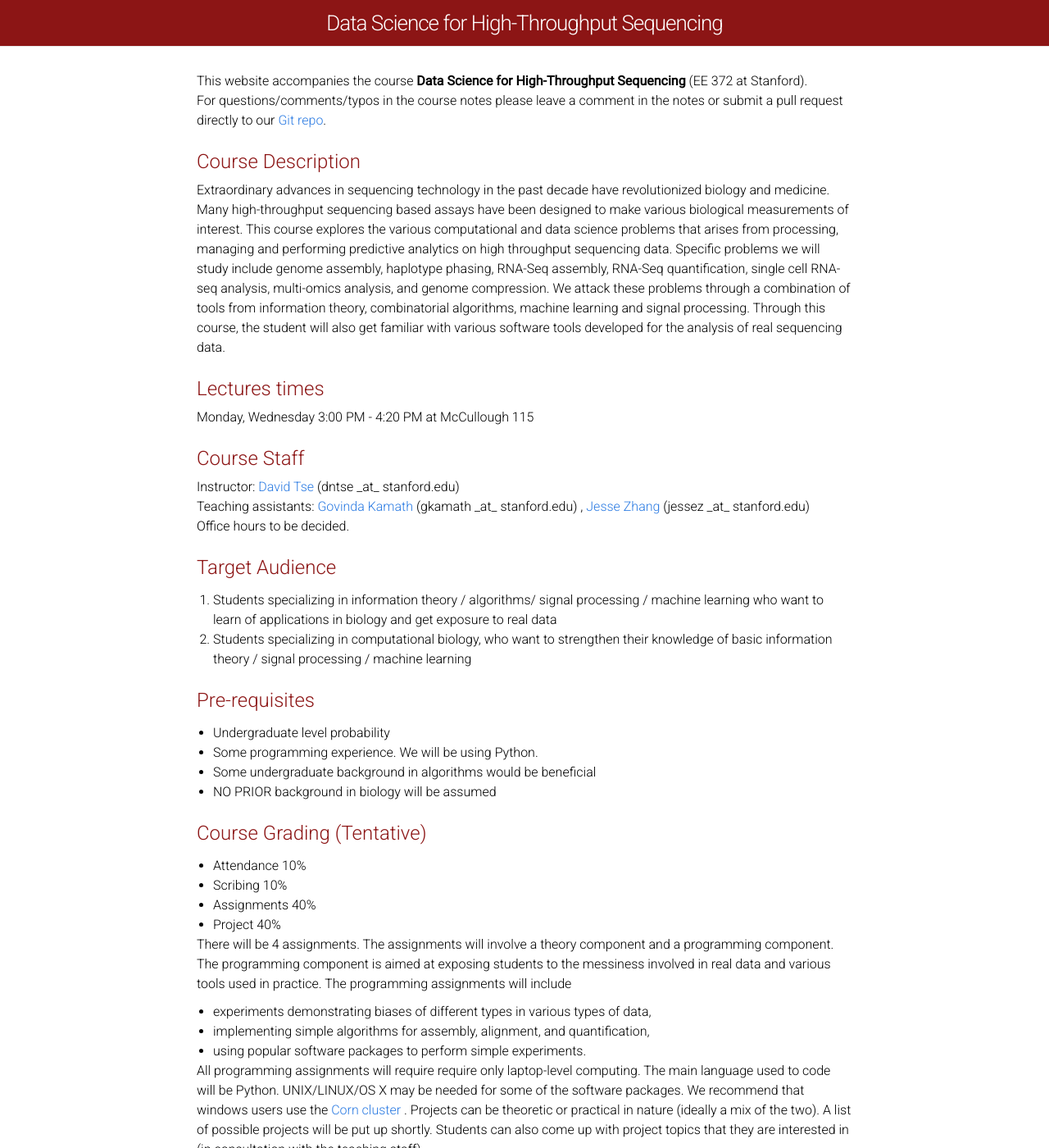
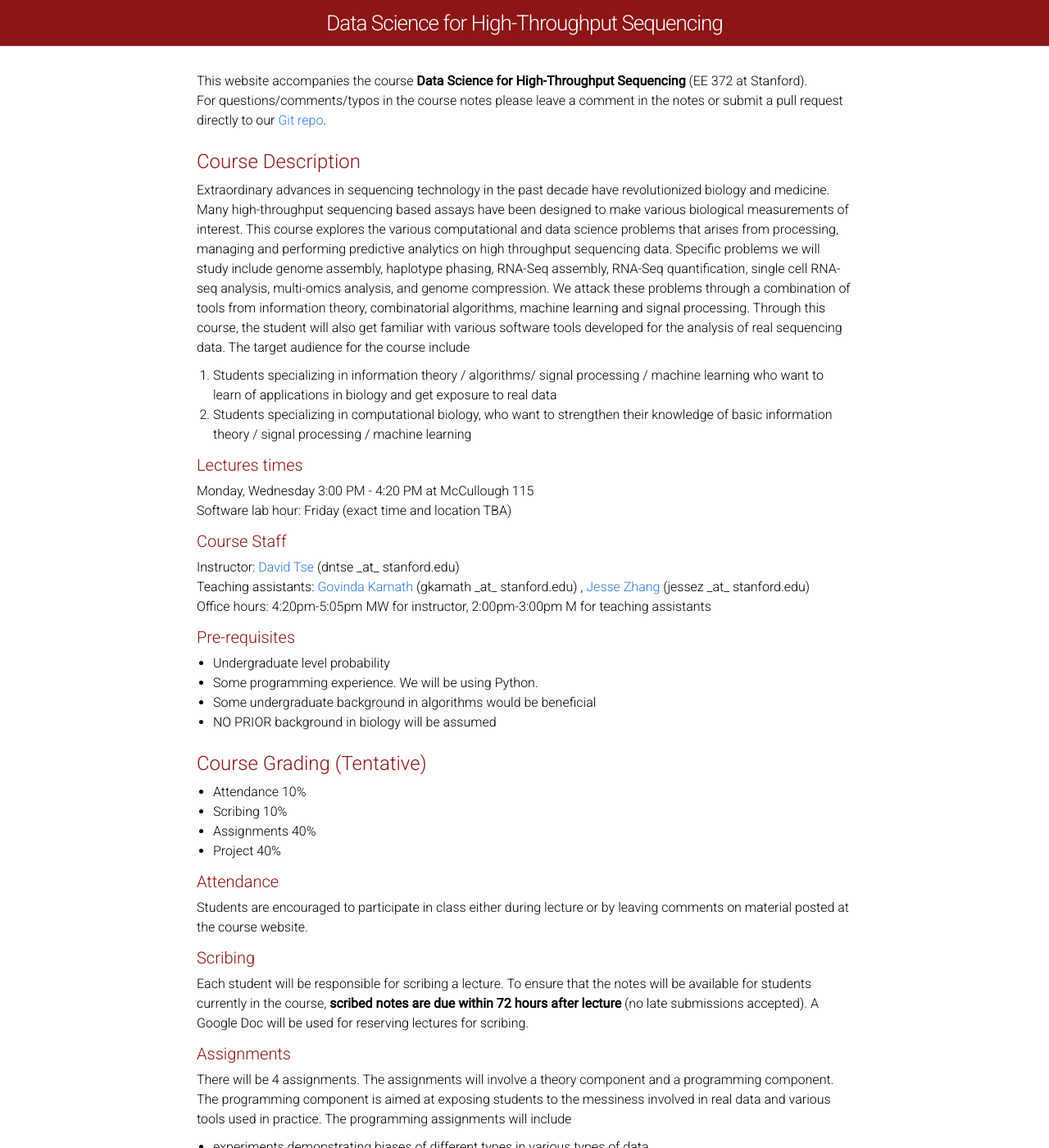
Before and after one commit to laurashen/data-science-sequencing.github.io, a Jekyll site: the page built from index.html, in a window 1280 px wide and 1400 px high. Shown: the whole window at 82% size. Built offline with Jekyll 4.4.1, drawn with Linux system fonts in a browser that asks for light colours; some of the changed text lies outside the part shown.

Commit message:
updates on course info

```diff
--- a/index.html
+++ b/index.html
@@ -15,32 +15,9 @@ layout: default
 
    <div class="module-header">Course Description</div>
 
-   Extraordinary advances in sequencing technology  in the past decade have revolutionized biology and medicine. Many high-throughput sequencing based assays have been designed to make various biological measurements of interest. This course explores the various computational and data science problems that arises from processing, managing and performing predictive analytics on high throughput sequencing data. Specific problems we will study include genome assembly, haplotype phasing, RNA-Seq assembly, RNA-Seq quantification, single cell RNA-seq analysis, multi-omics analysis, and genome compression. We attack these problems through a combination of tools from  information theory, combinatorial algorithms, machine learning and signal processing. Through this course, the student will also get familiar with various software tools developed for the analysis of real sequencing data.
+   Extraordinary advances in sequencing technology  in the past decade have revolutionized biology and medicine. Many high-throughput sequencing based assays have been designed to make various biological measurements of interest. This course explores the various computational and data science problems that arises from processing, managing and performing predictive analytics on high throughput sequencing data. Specific problems we will study include genome assembly, haplotype phasing, RNA-Seq assembly, RNA-Seq quantification, single cell RNA-seq analysis, multi-omics analysis, and genome compression. We attack these problems through a combination of tools from  information theory, combinatorial algorithms, machine learning and signal processing. Through this course, the student will also get familiar with various software tools developed for the analysis of real sequencing data. The target audience for the course include
 
-</div>
-
-<div class ="Lecture-times">
-
-   <div class="module-header">Lectures times</div>
-    Monday, Wednesday 3:00 PM - 4:20 PM at McCullough 115
-</div>
-
-<div class ="course-staff">
-
-   <div class="module-header">Course Staff</div>
-
-   Instructor: <a href="https://web.stanford.edu/~dntse/"> David Tse </a> (dntse _at_ stanford.edu) <br>
-   Teaching assistants: <a href="https://web.stanford.edu/~gkamath"> Govinda Kamath </a> (gkamath _at_ stanford.edu) , <a href="https://web.stanford.edu/~jessez"> Jesse Zhang </a> (jessez _at_ stanford.edu) <br>
-   Office hours to be decided.
-
-</div>
-
-
-<div class ="target-audience">
-
-   <div class="module-header">Target Audience </div>
-
-    <div class="materials-bullets">
+<div class="materials-bullets">
     <ol type="1">
     <li>Students specializing in information theory / algorithms/ signal processing /
     machine learning who want to learn of applications in biology and get exposure to real data</li>
@@ -49,22 +26,39 @@ layout: default
     </ol>
     </div>
 
+<div class ="Lecture-times">
 
-  <div class="module-header">Pre-requisites </div>
-    <div class="materials-bullets">
+   <div class="module-subheader">Lectures times</div>
+    Monday, Wednesday 3:00 PM - 4:20 PM at McCullough 115 <br>
+    Software lab hour: Friday (exact time and location TBA)
+</div>
+
+<div class ="course-staff">
+
+   <div class="module-subheader">Course Staff</div>
+
+   Instructor: <a href="https://web.stanford.edu/~dntse/"> David Tse </a> (dntse _at_ stanford.edu) <br>
+   Teaching assistants: <a href="https://web.stanford.edu/~gkamath"> Govinda Kamath </a> (gkamath _at_ stanford.edu) , <a href="https://web.stanford.edu/~jessez"> Jesse Zhang </a> (jessez _at_ stanford.edu) <br>
+   Office hours: 4:20pm-5:05pm MW for instructor, 2:00pm-3:00pm M for teaching assistants
+
+</div>
+
+
+<div class="module-subheader">Pre-requisites </div>
+    <div class="materials-bullets-notopmargin">
     <ul >
     <li>Undergraduate level probability </li>
     <li>Some programming experience. We will be using Python.</li>
     <li>Some undergraduate background in algorithms would be beneficial</li>
     <li>NO PRIOR background in biology will be assumed</li>
     </ul>
-  </div>
 </div>
 
+</div>
 
 <div class ="grading">
   <div class="module-header">Course Grading (Tentative)</div>
-  <div class="materials-bullets">
+  <div class="materials-bullets-addbotmargin">
   <ul >
     <li>Attendance 10% </li>
     <li>Scribing 10% </li>
@@ -72,10 +66,18 @@ layout: default
     <li>Project 40%</li>
     </ul>
   </div>
+
+    <div class="module-subheader">Attendance</div>
+    Students are encouraged to participate in class either during lecture or by leaving comments on material posted at the course website.
+
+    <div class="module-subheader">Scribing</div>
+    Each student will be responsible for scribing a lecture. To ensure that the notes will be available for students currently in the course, <b>scribed notes are due within 72 hours after lecture</b> (no late submissions accepted). A Google Doc will be used for reserving lectures for scribing.
+
+    <div class="module-subheader">Assignments</div>
     There will be 4 assignments. The assignments will involve a theory component and a programming component.
     The programming component is aimed at exposing students to the messiness involved in real data and various
     tools used in practice. The programming assignments will include
-    <div class="materials-bullets">
+    <div class="materials-bullets-addtopbotmargin">
     <ul >
     <li>experiments demonstrating biases of different types in various types of data,</li>
     <li>implementing simple algorithms for assembly, alignment, and quantification,</li>
@@ -85,7 +87,10 @@ layout: default
     All programming assignments will require require only laptop-level computing. The main language used to
     code will be Python. UNIX/LINUX/OS X may be needed for some of the
     software packages. We recommend that windows users use the <a href="https://web.stanford.edu/group/farmshare/cgi-bin/wiki/index.php/Main_Page">
-    Corn cluster </a>. Projects can be theoretic or practical in nature (ideally
+    Corn cluster </a>.
+
+    <div class="module-subheader">Projects</div>
+    Projects can be theoretic or practical in nature (ideally
     a mix of the two). A list of possible projects will be put up shortly.
     Students can also come up with project topics that they are interested in (in consultation with the teaching staff)
 
```
